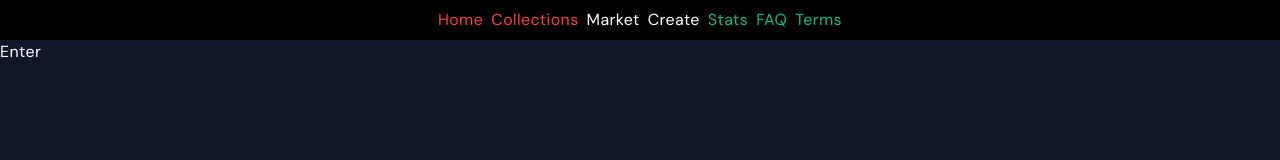
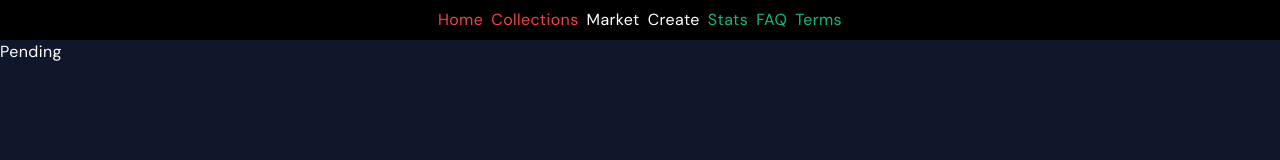
Before and after one commit to nrjdalal/classic-art, a Next.js app: page /create in a window 1280 px wide. Shown: the top 160 px of the page. Built offline with nearby package versions, Linux system fonts and the light colour scheme.

Commit message:
home updated

```diff
--- a/pages/create.jsx
+++ b/pages/create.jsx
@@ -1,5 +1,5 @@
 const Create = () => {
-  return <div>Enter</div>
+  return <div>Pending</div>
 }
 
 export default Create
--- a/pages/market.jsx
+++ b/pages/market.jsx
@@ -1,5 +1,5 @@
 const Market = () => {
-  return <div>Enter</div>
+  return <div>Pending</div>
 }
 
 export default Market
```
